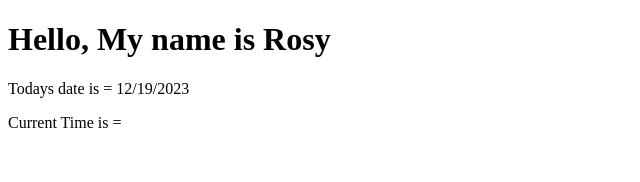
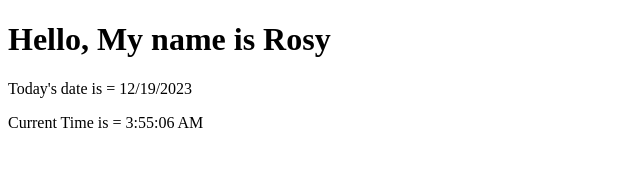
Before and after one commit to Rosydhakal5/learningReact, a React (Create React App) app: page / in a window 1280 px wide. Shown: the top 182 px of the page, without its empty margins (0-640 px from the left). Built offline with nearby package versions, Linux system fonts and the light colour scheme.

Commit message:
learning to add Time

```diff
--- a/src/index.js
+++ b/src/index.js
@@ -53,13 +53,15 @@ import ReactDOM from 'react-dom';
 
 const name = "Rosy";
 const current = new Date().toLocaleDateString();
+const currentTime = new Date().toLocaleTimeString();
+
 
 ReactDOM.render(
   <>
   <h1>
     Hello, My name is {name}
     </h1>
-    <p> Todays date is = {current} </p>
-    <p> Current Time is = {} </p>
+    <p> Today's date is = {current} </p>
+    <p> Current Time is = {currentTime} </p>
     </>, document.getElementById("root")
 );
```
